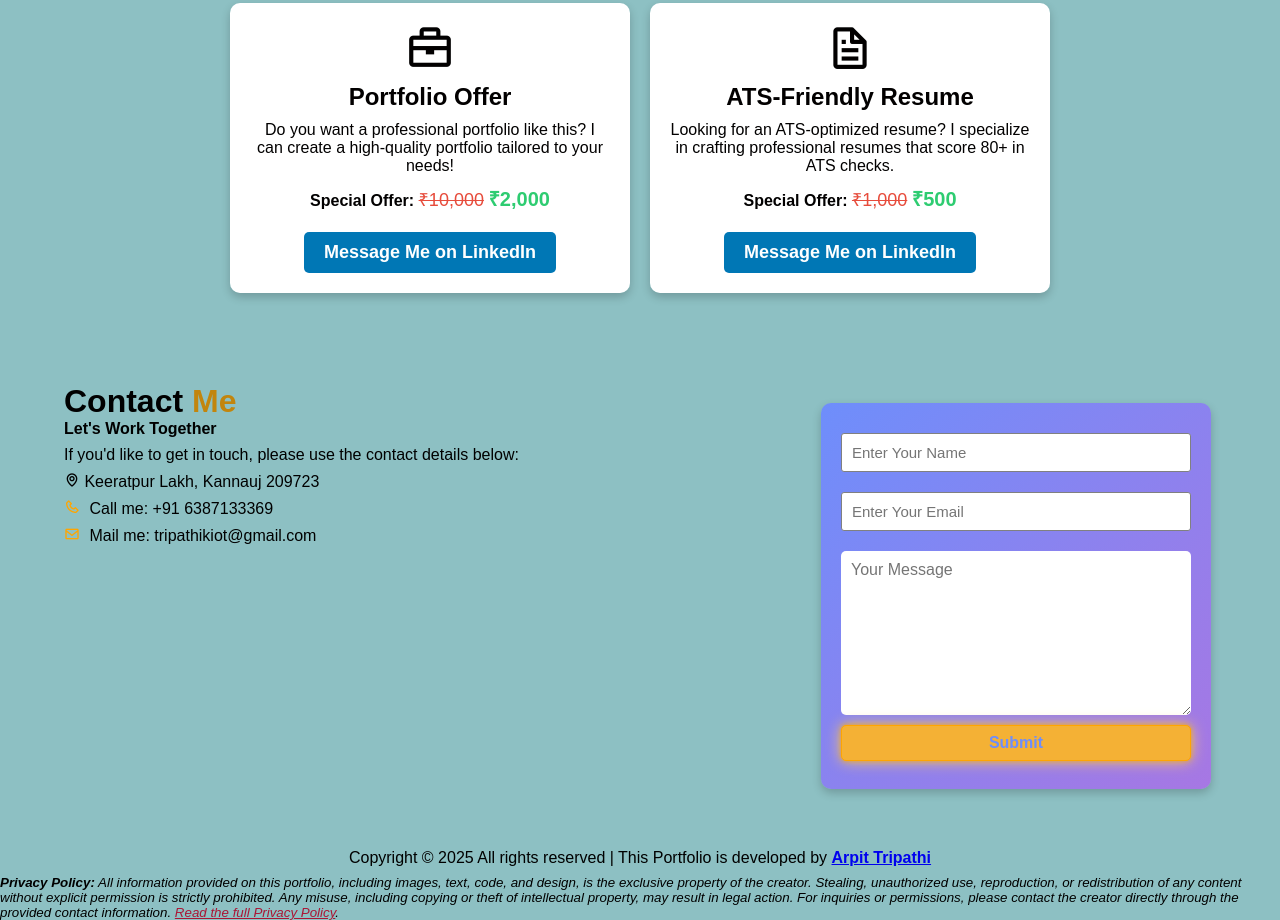
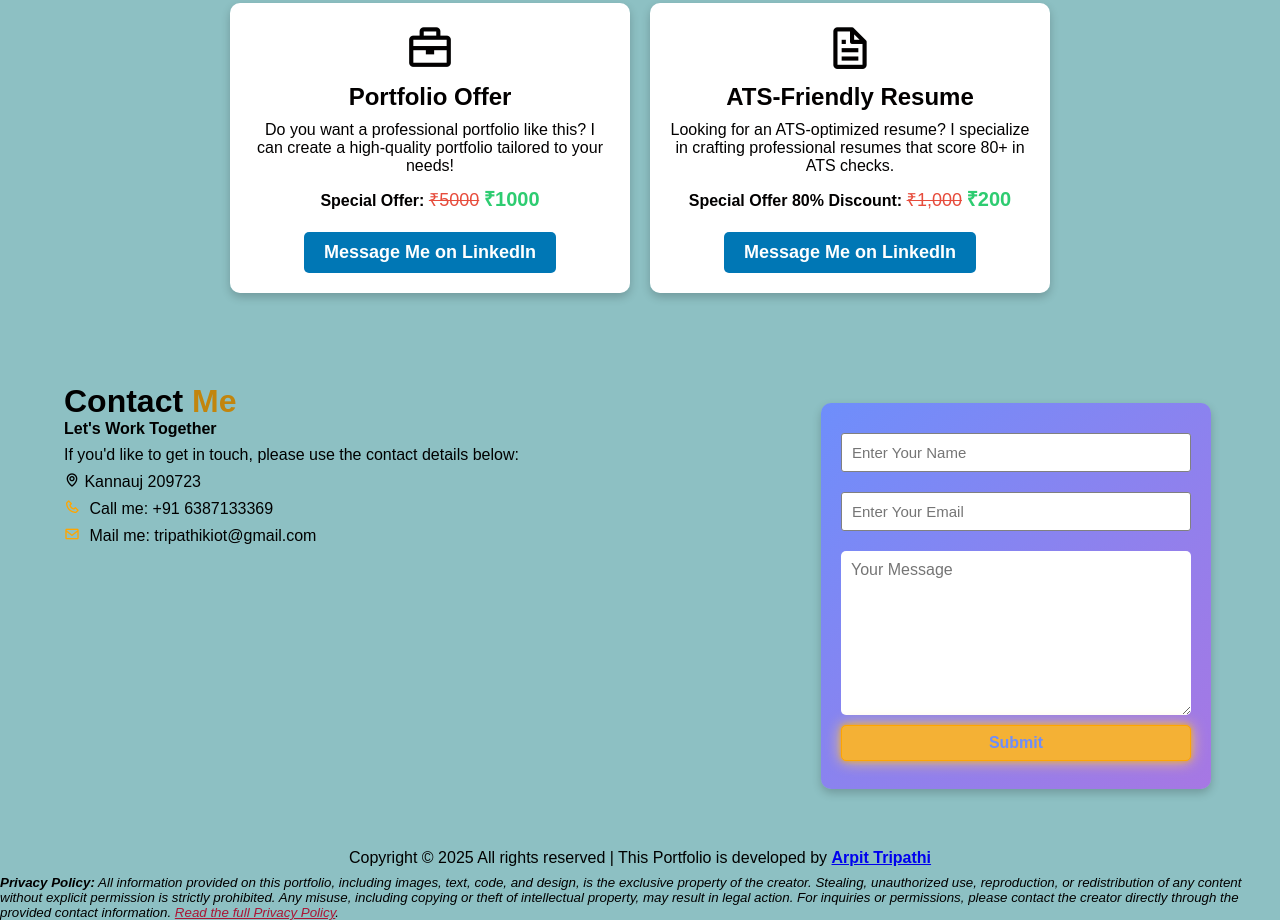
Before and after one commit to 19035100Arpit/ArpitTripathiPortFolio, a plain HTML site: page index.html in a window 1280 px wide. Shown: the part 3729-4649 px from the top of the page. Drawn offline with nearby package versions, Linux system fonts and the light colour scheme; a script that the page names is missing.

Commit message:
Update index.html

```diff
--- a/index.html
+++ b/index.html
@@ -575,7 +575,7 @@ s
                                   <i class='bx bx-briefcase'></i>
                                   <h1>Portfolio Offer</h1>
                                   <p>Do you want a professional portfolio like this? I can create a high-quality portfolio tailored to your needs!</p>
-                                  <p><strong>Special Offer:</strong> <span class="old-price">₹10,000</span> <span class="new-price">₹2,000</span></p>
+                                  <p><strong>Special Offer:</strong> <span class="old-price">₹5000</span> <span class="new-price">₹1000</span></p>
                                   <a href="https://www.linkedin.com/in/arpittripathi20 " target="_blank" class="offer-btn">Message Me on LinkedIn</a>
                               </div>
                           </div>
@@ -585,7 +585,7 @@ s
                                   <i class='bx bx-file'></i>
                                   <h1>ATS-Friendly Resume</h1>
                                   <p>Looking for an ATS-optimized resume? I specialize in crafting professional resumes that score 80+ in ATS checks.</p>
-                                  <p><strong>Special Offer:</strong> <span class="old-price">₹1,000</span> <span class="new-price">₹500</span></p>
+                                  <p><strong>Special Offer 80% Discount:</strong> <span class="old-price">₹1,000</span> <span class="new-price">₹200</span></p>
                                   <a href="https://www.linkedin.com/in/arpittripathi20 " target="_blank" class="offer-btn">Message Me on LinkedIn</a>
                               </div>
                           </div>
@@ -697,7 +697,7 @@ s
             <h4>Let's Work Together</h4>
             <p>If you'd like to get in touch, please use the contact details below:</p>
             <div class="contact-info">
-                <p class="map"><i class='bx bx-map'></i>      Keeratpur Lakh, Kannauj 209723 </p>
+                <p class="map"><i class='bx bx-map'></i>      Kannauj 209723 </p>
                 <p class="phone"><i class='bx bx-phone'></i> Call me: +91 6387133369</p>
                 <p href="mailto:tripathikiot@gmail.com" class="email"><i class='bx bx-envelope'></i> Mail me: tripathikiot@gmail.com</p>
             </div>
```
